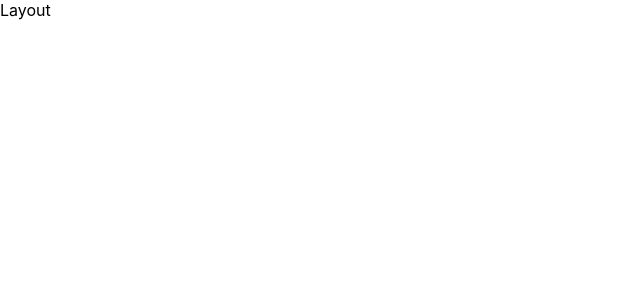
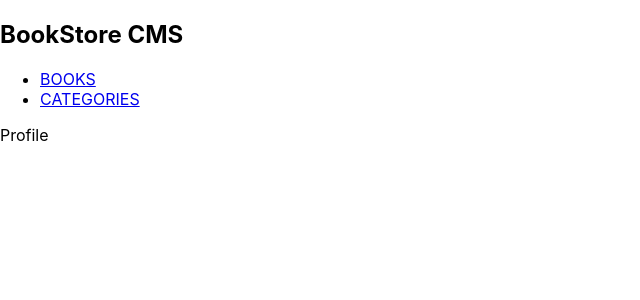
Before and after one commit to KUBAHO3/book-store, a React (Create React App) app: page / in a window 1280 px wide. Shown: the top 300 px of the page, without its empty margins (0-640 px from the left). Built offline with nearby package versions, Linux system fonts and the light colour scheme.

Commit message:
Add Navbar component

```diff
--- a/package.json
+++ b/package.json
@@ -6,6 +6,7 @@
     "@testing-library/jest-dom": "^5.16.5",
     "@testing-library/react": "^13.4.0",
     "@testing-library/user-event": "^13.5.0",
+    "prop-types": "^15.8.1",
     "react": "^18.2.0",
     "react-dom": "^18.2.0",
     "react-router-dom": "^6.11.1",
--- /dev/null
+++ b/src/components/Navbar.js
@@ -0,0 +1,33 @@
+import React from 'react';
+import { NavLink } from 'react-router-dom';
+import PropTypes from 'prop-types';
+
+function Navbar({ books, categories }) {
+  return (
+    <nav>
+      <div className="nav-main">
+        <h2 className="logo">BookStore CMS</h2>
+        <ul className="nav-list">
+          <li className="nav-list-item">
+            <NavLink to={books} activeClassName="active">BOOKS</NavLink>
+          </li>
+          <li className="nav-list-item">
+            <NavLink to={categories} activeClassName="active">CATEGORIES</NavLink>
+          </li>
+        </ul>
+      </div>
+      <div className="profile-tab">Profile</div>
+    </nav>
+  );
+}
+
+Navbar.defaultProps = {
+  books: '',
+  categories: '',
+};
+Navbar.propTypes = {
+  books: PropTypes.string,
+  categories: PropTypes.string,
+};
+
+export default Navbar;
--- a/src/pages/Layout.js
+++ b/src/pages/Layout.js
@@ -1,8 +1,11 @@
 import React from 'react';
+import Navbar from '../components/Navbar';
 
 function Layout() {
   return (
-    <div>Layout</div>
+    <>
+      <Navbar books="/" categories="/categories" />
+    </>
   );
 }
 
```
Also changed, not shown: 1 other file (tests, documents, lock files or other folders).
